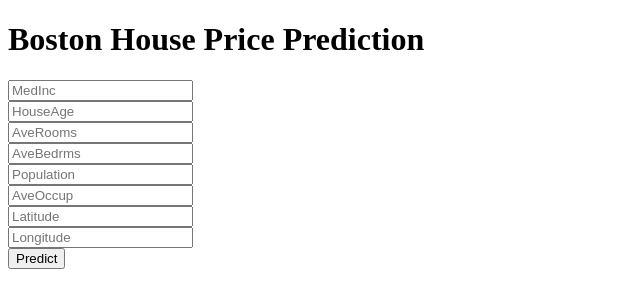
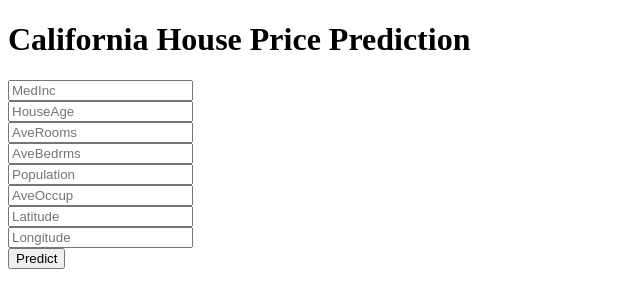
Before and after one commit to Jonatala/CaliforniaHousing, a Flask app: page / in a window 1280 px wide. Shown: the top 308 px of the page, without its empty margins (0-640 px from the left). Run offline with Flask 2, Linux system fonts and the light colour scheme; parts of the project's set-up code (start-up, migrations or seed data) failed here and were passed over.

Commit message:
new update

```diff
--- a/templates/home.html
+++ b/templates/home.html
@@ -3,7 +3,7 @@
 
 <head>
   <meta charset="UTF-8">
-  <title>ML API</title>
+  <title>CALI-ML API</title>
   <link href='https://fonts.googleapis.com/css?family=Pacifico' rel='stylesheet' type='text/css'>
 <link href='https://fonts.googleapis.com/css?family=Arimo' rel='stylesheet' type='text/css'>
 <link href='https://fonts.googleapis.com/css?family=Hind:300' rel='stylesheet' type='text/css'>
@@ -14,7 +14,7 @@
 
 <body>
  <div class="login">
-	<h1>Boston House Price Prediction</h1>
+	<h1>California House Price Prediction</h1>
 
      <!-- Main Input For Receiving Query to our ML -->
     <form action="{{ url_for('predict')}}"method="post">
```
